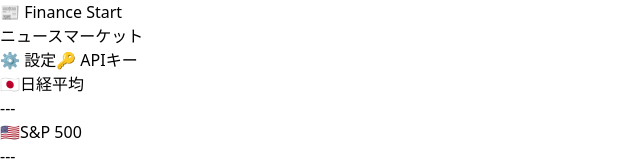
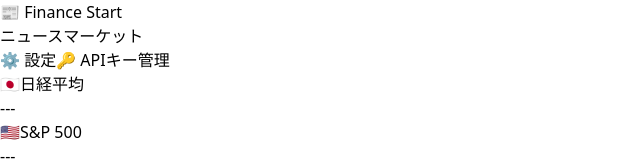
Before and after one commit to tehuyoryu-cpu/finance-start3110, a React (Vite) app: page / in a window 1280 px wide. Both pictures are taken after a click on the button "ダッシュボードを開く". Shown: the top 161 px of the page, without its empty margins (0-640 px from the left). Built offline with nearby package versions, Linux system fonts and the light colour scheme; no server answers.

Commit message:
Update API key button label

```diff
--- a/src/components/Dashboard.tsx
+++ b/src/components/Dashboard.tsx
@@ -60,7 +60,7 @@
           </button>
           <button onClick={() => setShowSetup(true)}
             className="text-xs text-zinc-500 hover:text-zinc-200 border border-zinc-800 hover:border-zinc-600 rounded-lg px-3 py-1.5 transition-all">
-            🔑 APIキー
+            🔑 APIキー管理
           </button>
         </div>
       </header>
```
